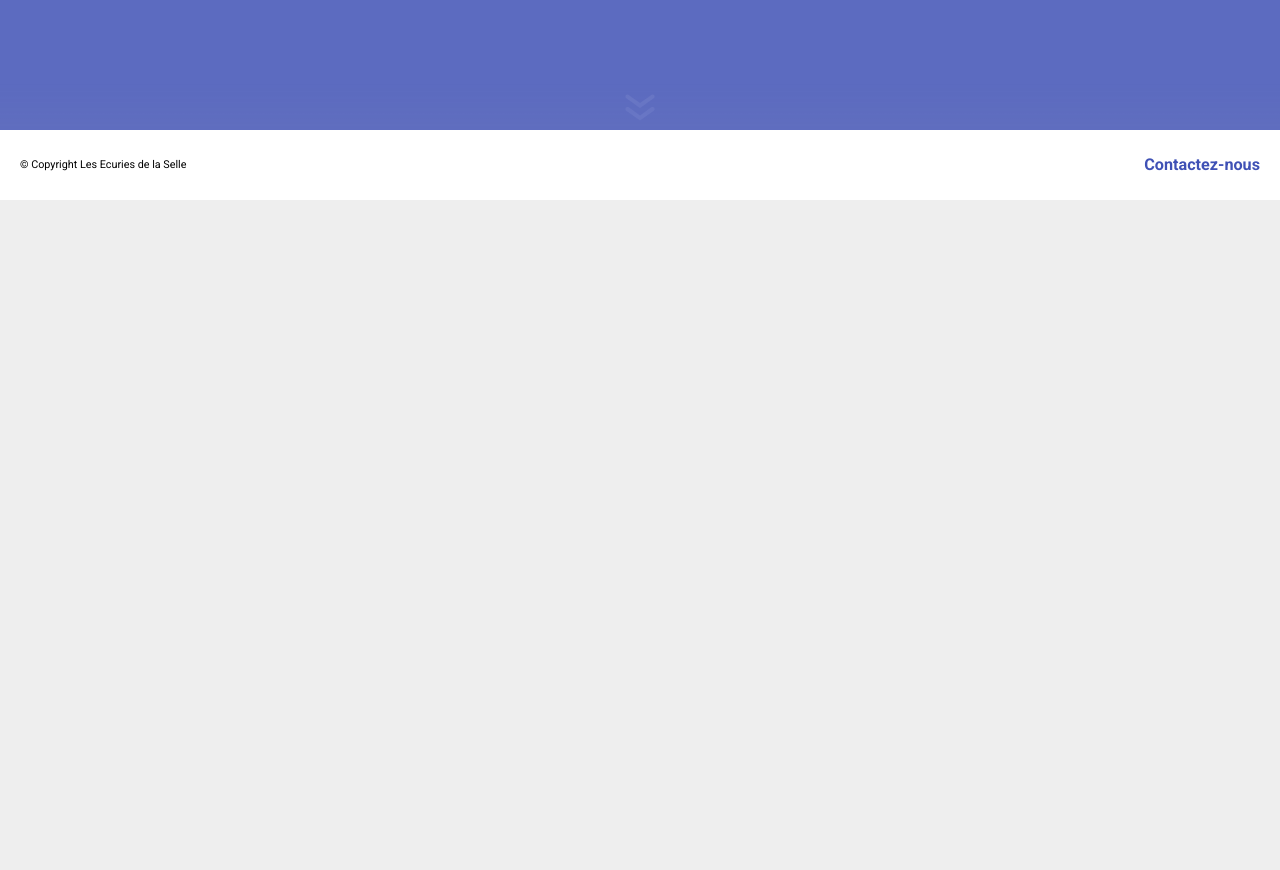
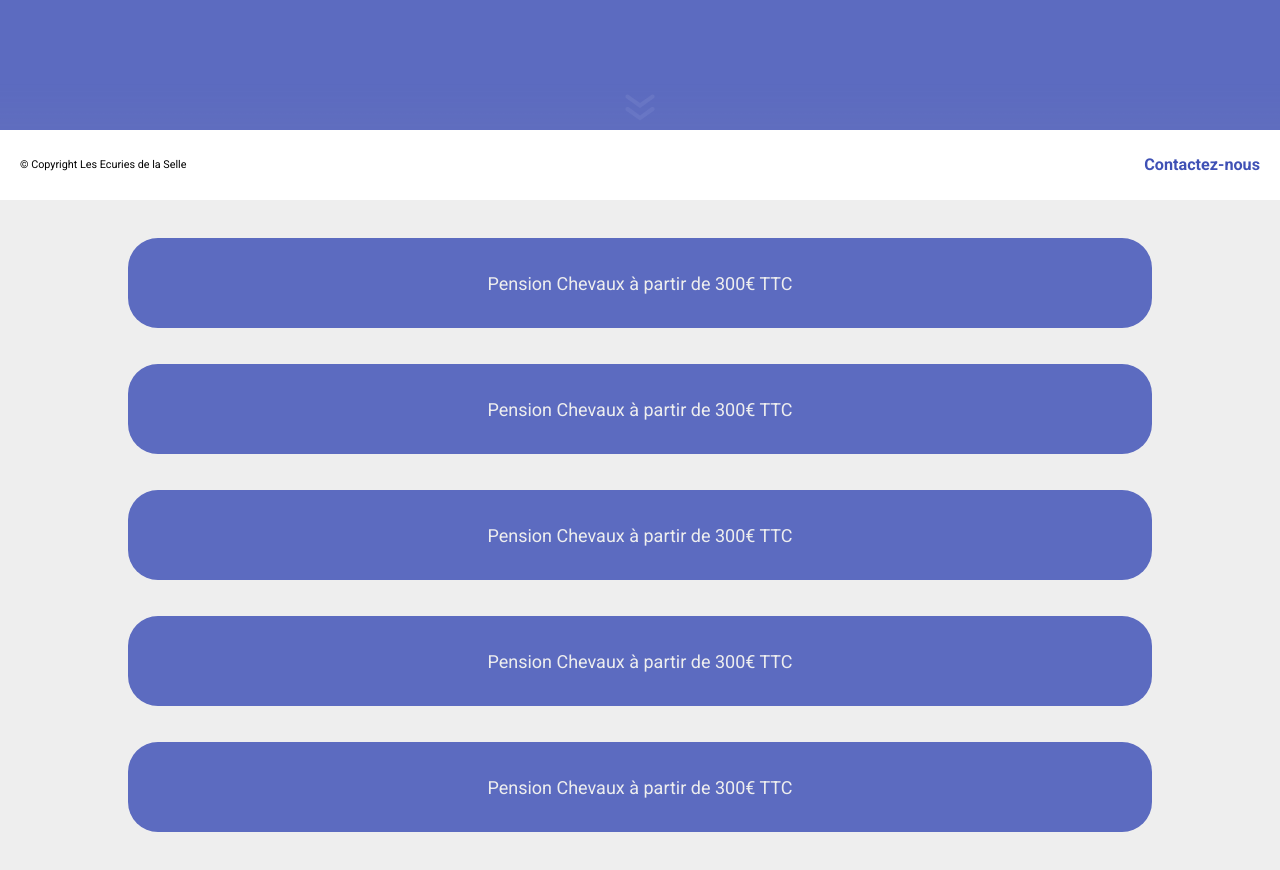
Before and after one commit to GoutteDooo/Site_Ecurie, a React (Vite) app: page /proprietaires in a window 1280 px wide. Shown: the part 600-1470 px from the top of the page. Built offline with nearby package versions, Linux system fonts and the light colour scheme.

Commit message:
chore(Proprietaires): Bubbles ajoutées sans leur content, et refait la mixin underline pour qu'elle soit bien centrée

```diff
--- a/src/components/Bubble.jsx
+++ b/src/components/Bubble.jsx
@@ -1,14 +1,19 @@
 import React from "react";
-
+import { MAIN_COLOR } from "../utils/variables";
 /**
  * Affiche une bulle centrée verticalement
  * @param {string} bgColor couleur de fond de la bulle
  * @param {string} textColor couleur du texte de la bulle
- * @param {number} opacity opacité de la bulle
+ * @param {number} opacity opacité de la bulle (default = 1
  * @param {string} content contenu de la bulle
  * @returns
  */
-const Bubble = ({ bgColor, textColor, opacity, content }) => {
+const Bubble = ({
+  bgColor = MAIN_COLOR,
+  textColor = "black",
+  opacity = 1,
+  content = null,
+}) => {
   const style = {
     backgroundColor: bgColor,
     color: textColor,
@@ -16,7 +21,7 @@ const Bubble = ({ bgColor, textColor, opacity, content }) => {
   };
   return (
     <div className="bubble" style={style}>
-      {content}
+      <p>{content}</p>
     </div>
   );
 };
--- a/src/components/proprietaires/Prestations.jsx
+++ b/src/components/proprietaires/Prestations.jsx
@@ -1,11 +1,36 @@
 import React from "react";
 import Bubble from "../Bubble";
+import { MAIN_COLOR, BG_COLOR } from "../../utils/variables";
 
 const Prestations = () => {
   return (
     <div className="proprietaires__prestations">
       <h1>Nos Prestations</h1>
-      <Bubble bgColor="#5c6bc0" textColor="white" opacity="0.8"></Bubble>
+      <Bubble
+        bgColor={MAIN_COLOR}
+        textColor={BG_COLOR}
+        content="Pension Chevaux à partir de 300€ TTC"
+      />
+      <Bubble
+        bgColor={MAIN_COLOR}
+        textColor={BG_COLOR}
+        content="Pension Chevaux à partir de 300€ TTC"
+      />
+      <Bubble
+        bgColor={MAIN_COLOR}
+        textColor={BG_COLOR}
+        content="Pension Chevaux à partir de 300€ TTC"
+      />
+      <Bubble
+        bgColor={MAIN_COLOR}
+        textColor={BG_COLOR}
+        content="Pension Chevaux à partir de 300€ TTC"
+      />
+      <Bubble
+        bgColor={MAIN_COLOR}
+        textColor={BG_COLOR}
+        content="Pension Chevaux à partir de 300€ TTC"
+      />
     </div>
   );
 };
--- a/src/styles/abstracts/_mixins.scss
+++ b/src/styles/abstracts/_mixins.scss
@@ -11,7 +11,8 @@
     width: 100%;
     background-color: $color;
     position: absolute;
-    left: 0;
+    transform: translateX(-50%);
+    left: 50%;
     bottom: -0.1rem;
   }
 }
--- a/src/styles/components/_bubble.scss
+++ b/src/styles/components/_bubble.scss
@@ -1,7 +1,14 @@
 .bubble {
   background: red;
   width: 80%;
-  height: 100px;
+  height: 90px;
   @include verticalCenter;
-  border-radius: 50px;
+  border-radius: 30px;
+  margin: 1rem auto;
+  p {
+    font-size: 1rem;
+    line-height: 1.5rem;
+    padding: 1rem;
+    text-align: center;
+  }
 }
--- a/src/styles/main.scss
+++ b/src/styles/main.scss
@@ -15,6 +15,7 @@
 @import "./components/scroll-arrow";
 @import "./components/carousel";
 @import "./components/intro-annexe";
+@import "./components/bubble";
 /* LAYOUTS */
 @import "./layouts/footer";
 @import "./layouts/navbar";
@@ -38,7 +39,6 @@
 @import "./pages/installations/installations";
 //Proprietaires
 @import "./pages/proprietaires";
-@import "./pages/proprietaires/prestations";
 //Cours
 @import "./pages/cours/cours";
 /* THEMES */
--- a/src/styles/pages/_proprietaires.scss
+++ b/src/styles/pages/_proprietaires.scss
@@ -1,2 +1,22 @@
 .proprietaires {
+  width: 100%;
+  &__prestations {
+    @include verticalCenter;
+    flex-direction: column;
+    h1 {
+      position: relative;
+      display: inline-block;
+      margin: 1.5rem auto;
+      font-size: 1.7rem;
+      font-weight: 700;
+      color: $main-color;
+      letter-spacing: normal;
+      @include underline($main-color);
+      &:after {
+        width: 120%;
+        transform: translateX(-50%);
+        left: 50%;
+      }
+    }
+  }
 }
--- a/src/styles/pages/home/_card.scss
+++ b/src/styles/pages/home/_card.scss
@@ -26,7 +26,7 @@
           left: 50%;
           transform: translateX(-50%);
           height: 2px;
-          width: 120%;
+          width: min(120%, 340px);
           background-color: $main-color;
           border-radius: 50px;
         }
--- a/src/styles/pages/proprietaires/_prestations.scss
+++ /dev/null
@@ -1,5 +0,0 @@
-.proprietaires {
-  &__prestations {
-    height: $vh;
-  }
-}
```
